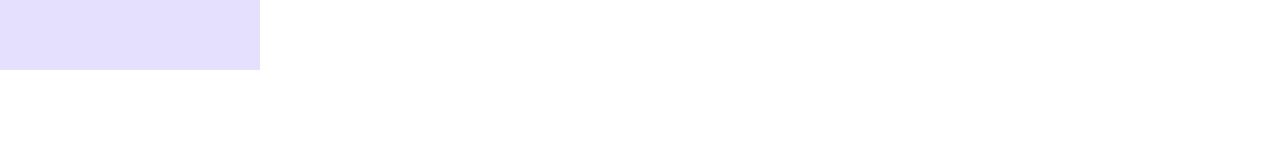
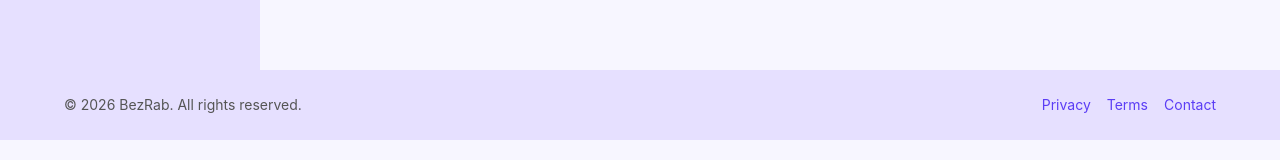
Before and after one commit to asselsyzdykova/platforma-for-freelancers, a Vue app in the folder frontend/: page /client/support in a window 1280 px wide. Shown: the part 792-952 px from the top of the page. Built offline with nearby package versions, Linux system fonts and the light colour scheme; no server answers.

Commit message:
sidebar height

```diff
--- a/frontend/src/App.vue
+++ b/frontend/src/App.vue
@@ -1,7 +1,9 @@
 <template>
   <HeaderComponent />
   <ToastContainer />
-  <RouterView />
+  <main class="app-main">
+    <RouterView />
+  </main>
   <FooterComponent />
 </template>
 
--- a/frontend/src/assets/base.css
+++ b/frontend/src/assets/base.css
@@ -23,7 +23,7 @@
 
 /* semantic color variables for this project */
 :root {
-  --color-background: var(--vt-c-white);
+  --color-background: #f7f6ff;
   --color-background-soft: var(--vt-c-white-soft);
   --color-background-mute: var(--vt-c-white-mute);
 
@@ -58,6 +58,31 @@
   font-weight: normal;
 }
 
+html,
+body,
+#app {
+  min-height: 100%;
+}
+
+#app {
+  display: flex;
+  flex-direction: column;
+  min-height: 100vh;
+}
+
+.app-main {
+  flex: 1;
+  display: flex;
+  flex-direction: column;
+}
+
+.profile-layout,
+.page-layout {
+  flex: 1;
+  min-height: 100%;
+  align-items: stretch;
+}
+
 body {
   min-height: 100vh;
   color: var(--color-text);
--- a/frontend/src/components/ClientPageMenu/SidebarMenu.vue
+++ b/frontend/src/components/ClientPageMenu/SidebarMenu.vue
@@ -55,7 +55,8 @@ onMounted(loadUnread)
 <style scoped>
 .sidebar {
   width: 260px;
-  min-height: 100vh;
+  min-height: 100%;
+  align-self: stretch;
   background: #e6e0ff;
   padding: 30px 20px;
   display: flex;
--- a/frontend/src/components/FreelancerPageMenu/SidebarMenu.vue
+++ b/frontend/src/components/FreelancerPageMenu/SidebarMenu.vue
@@ -63,7 +63,8 @@ onMounted(loadUnread)
 <style scoped>
 .sidebar {
   width: 260px;
-  min-height: 100vh;
+  min-height: 100%;
+  align-self: stretch;
   background: #e6e0ff;
   padding: 30px 20px;
   display: flex;
--- a/frontend/src/components/Layout/FooterComponent.vue
+++ b/frontend/src/components/Layout/FooterComponent.vue
@@ -19,9 +19,8 @@ export default {
 
 <style scoped>
 .footer {
-  background: #f3efff;
+  background: #e6e0ff;
   padding: 24px 0;
-  margin-top: 300px;
 }
 
 .container {
--- a/frontend/src/views/ClientPage/ClientPage.vue
+++ b/frontend/src/views/ClientPage/ClientPage.vue
@@ -330,12 +330,15 @@ export default {
 .profile-layout {
   display: flex;
   min-height: 100vh;
+  align-items: stretch;
+  background: #f7f6ff;
 }
 
 .client-content {
   width: 60%;
   padding: 30px;
   margin: 0 auto;
+  min-height: 100vh;
 }
 .client-page {
   max-width: 1100px;
```
